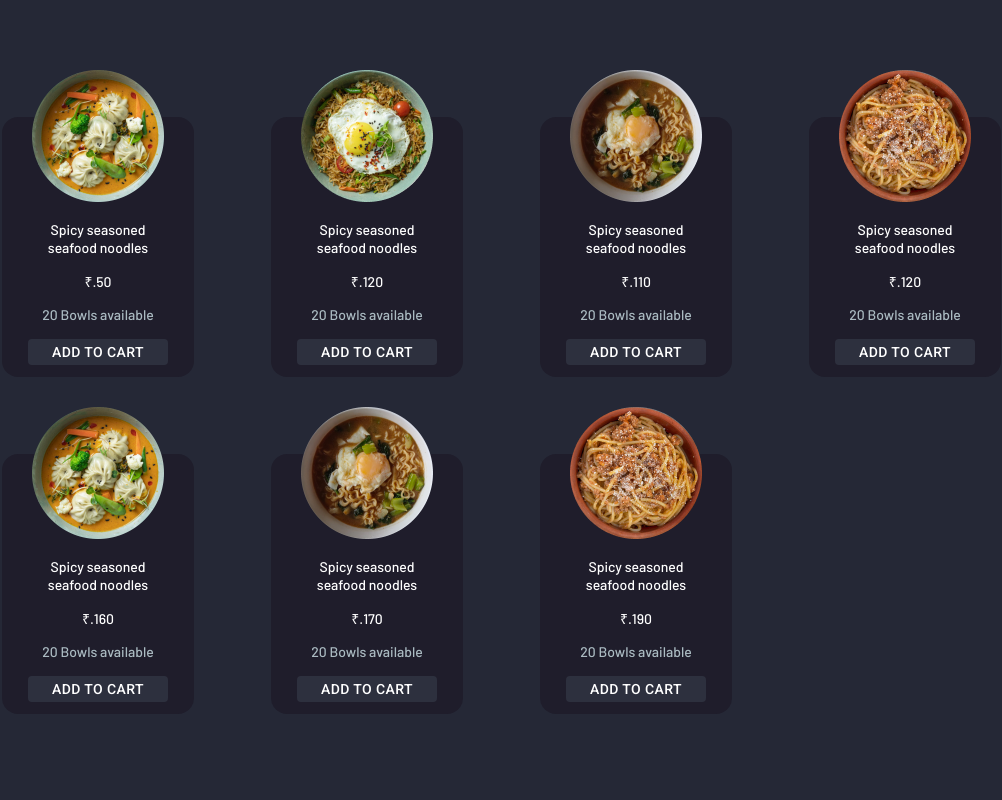
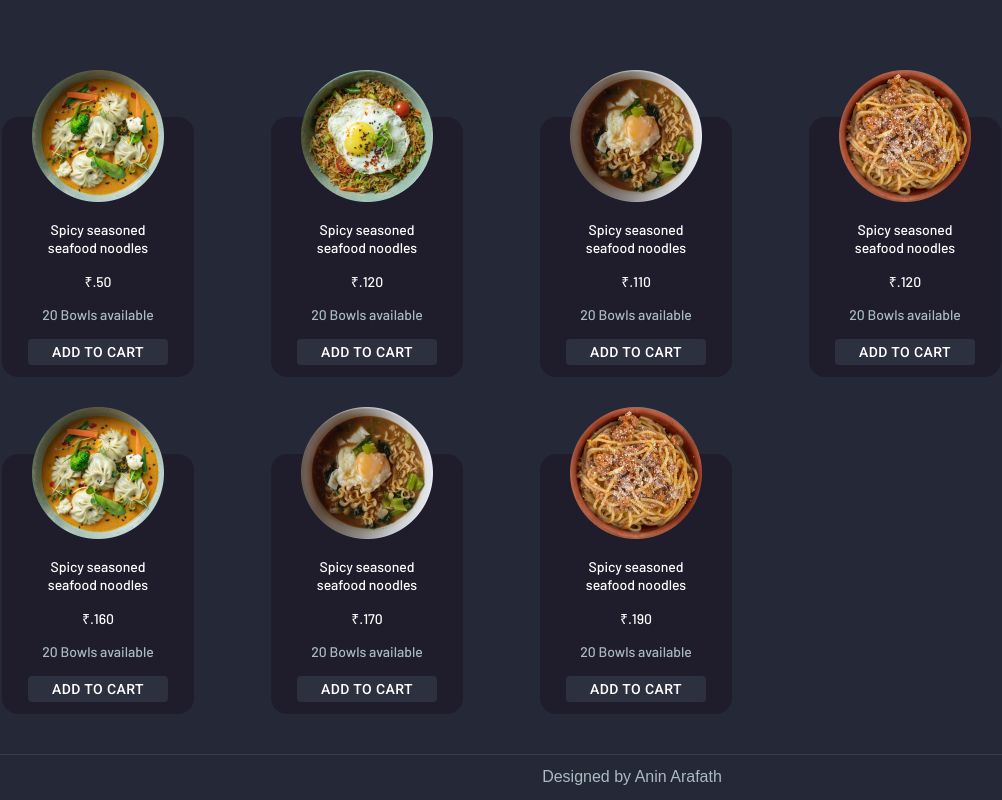
Before and after one commit to aninarafath6/Home-Chef, a React (Create React App) app in the folder home-che-front-end/: page / in a window 1280 px wide. Shown: the part 1581-2381 px from the top of the page, without its empty margins (8-1010 px from the left). Before the commit the page ends 2305 px from the top, so only its background shows below. Built offline with nearby package versions, Linux system fonts and the light colour scheme.

Commit message:
footer sectioin added

```diff
--- /dev/null
+++ b/home-che-front-end/src/components/footer/Footer.Element.js
@@ -0,0 +1,13 @@
+import styled from 'styled-components';
+
+export const Container = styled.div`
+
+width:100%;
+height:45px;
+display:flex;
+align-items:center;
+justify-content:center;
+color: #ABBBC2;
+    margin-top: 30px;
+    border-top: 1px solid #393c49
+`;
--- /dev/null
+++ b/home-che-front-end/src/components/footer/Footer.js
@@ -0,0 +1,9 @@
+
+import { Container } from './Footer.Element';
+export default function Footer() {
+    return (
+        <Container>
+            Designed by Anin Arafath
+        </Container>
+    )
+}
--- a/home-che-front-end/src/components/home/Home.js
+++ b/home-che-front-end/src/components/home/Home.js
@@ -3,6 +3,7 @@ import Hero from '../hero/Hero';
 import HotDish from '../hot dishes/HotDish';
 import { Container } from './Home.Element';
 import TopOfTheWeek from '../top of the week/TopOfTheWeek';
+import Footer from '../footer/Footer';
 
 export default function Home() {
     return (
@@ -10,6 +11,7 @@ export default function Home() {
             <Hero/>
             <HotDish/>
             <TopOfTheWeek/>
+            <Footer/>
         </Container>
     )
 }
```
